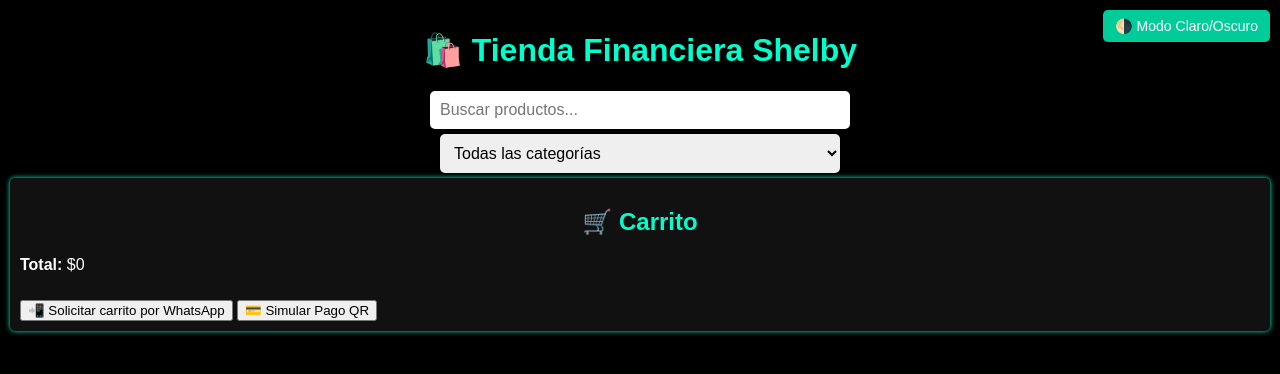
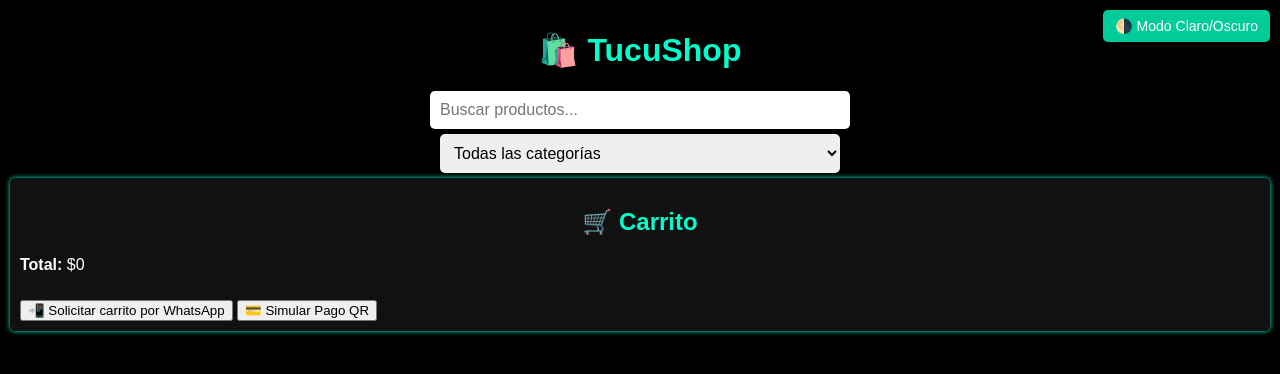
Before and after one commit to iluminatis2323/tienda-shelby, a website: page public/index.html in a window 1280 px wide. Drawn offline with Linux system fonts and the light colour scheme; no server answers.

Commit message:
🚀 Subo todos los últimos cambios

```diff
--- a/public/index.html
+++ b/public/index.html
@@ -7,7 +7,7 @@
 </head>
 <body>
   <button class="toggle-tema" onclick="alternarTema()">🌗 Modo Claro/Oscuro</button>
-  <h1>🛍️ Tienda Financiera Shelby</h1>
+  <h1>🛍️ TucuShop</h1>
 
   <div class="filtros">
     <input type="text" id="busqueda" placeholder="Buscar productos..." oninput="filtrarProductos()" />
```
